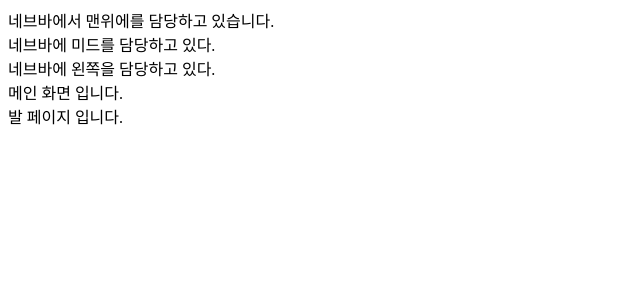
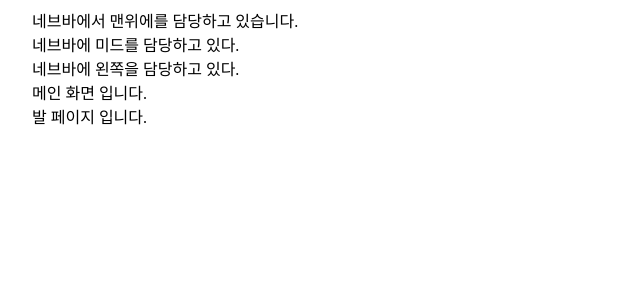
Before and after one commit to KimDwDev/WanderBox, a React (Create React App) app in the folder frontend/react_frontend/main_frontend/: page / in a window 1280 px wide. Shown: the top 300 px of the page, without its empty margins (0-640 px from the left). Built offline with nearby package versions, Linux system fonts and the light colour scheme.

Commit message:
0529_frontend_3

```diff
--- /dev/null
+++ b/frontend/react_frontend/main_frontend/src/App.css
@@ -0,0 +1,17 @@
+/* App.css */
+
+/* 중앙 영역 컨테이너 설정 */
+.App {
+  margin: 0 auto;             /* 좌우 중앙 정렬 */
+  width: 100%;                /* 가로 100% */
+  max-width: 1280px;          /* 최대 너비 설정 (스크린샷 정도 크기) */
+  padding: 0 24px;            /* 좌우 측면 여백 */
+  box-sizing: border-box;
+  min-height: 100vh;          /* 전체 높이 확보 */
+  /* background-color: #662d2d;     흰색 배경 (필요 시 변경) */
+}
+
+/* App 내부의 루트 컴포넌트가 있을 경우 */
+.App > * {
+  width: 100%;                /* 내부 요소가 컨테이너 너비에 맞춰 확장 */
+}
--- a/frontend/react_frontend/main_frontend/src/App.js
+++ b/frontend/react_frontend/main_frontend/src/App.js
@@ -1,3 +1,6 @@
+// css
+import "./App.css"
+
 // 기본 패키지
 import { BrowserRouter as Routers, Routes, Route } from "react-router-dom"
 
```
Also changed, not shown: 1 other file (tests, documents, lock files or other folders).
